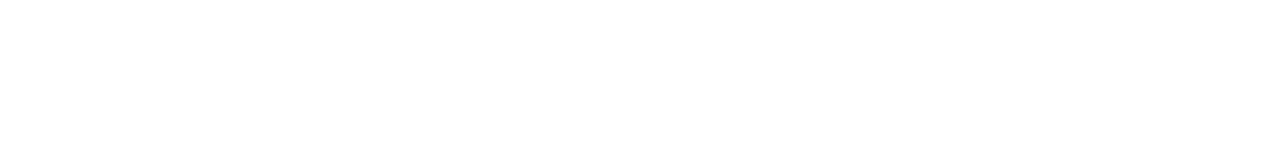
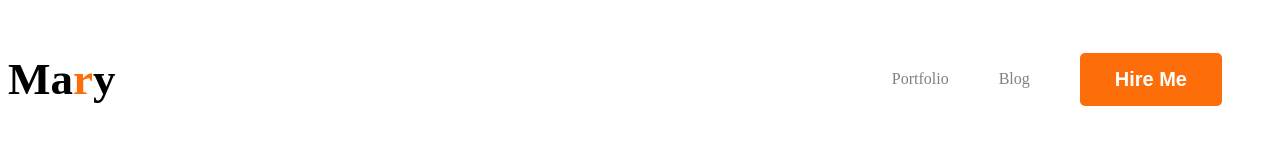
Before and after one commit to Shuvo-Kumar/restart-webdeveloper-protfolio, a plain HTML site: page index.html in a window 1280 px wide. Drawn offline with Linux system fonts and the light colour scheme.

Commit message:
added nav

```diff
--- a/index.html
+++ b/index.html
@@ -4,9 +4,19 @@
     <meta charset="UTF-8">
     <meta name="viewport" content="width=device-width, initial-scale=1.0">
     <title>Webdeveloper Portfolio</title>
+    <link rel="stylesheet" href="styles/portfolio.css">
+
 </head>
 <body>
     <header>
+        <nav>
+            <h3 class="nav-tittle" >Ma<span class="text-primary">r</span>y</h3>
+           <ul>
+            <li><a href="">Portfolio</a></li>
+            <li><a href="">Blog</a></li>
+            <li><button class="btn-primary">Hire Me</button></li>
+           </ul>
+        </nav>
 
     </header>
     <main>
--- /dev/null
+++ b/styles/portfolio.css
@@ -0,0 +1,40 @@
+/* Nav Related Css */
+.text-primary{
+    color: #FD6E0A;
+}
+nav{
+    display: flex;
+    align-items: center;
+    justify-content: space-between;
+}
+
+.nav-tittle{
+    color:black;
+    font-size: 45px;
+    font-weight: 800;
+}
+
+.btn-primary{
+    border-radius: 5px;
+    background-color: #FD6E0A;
+    border: 0px;
+    color: white;
+    font-size: 20px;
+    font-weight: 700;
+    padding: 15px 35px;
+
+
+}
+nav > ul{
+    display: flex;
+    align-items: center;
+}
+
+nav li{
+    list-style: none;
+    margin-right: 50px;
+}
+nav a{
+    text-decoration: none;
+    color: rgb(128, 128, 128);
+}
```
